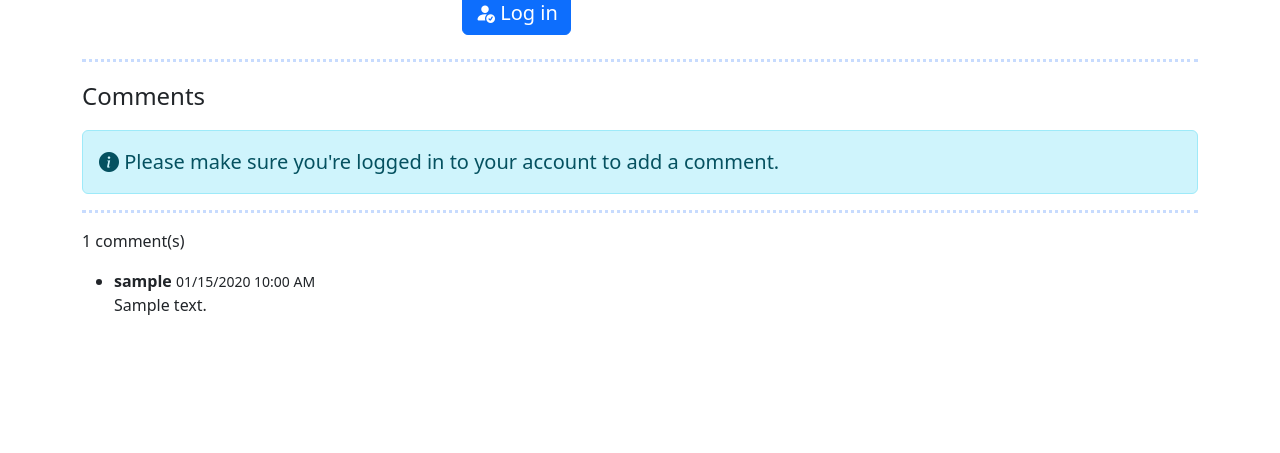
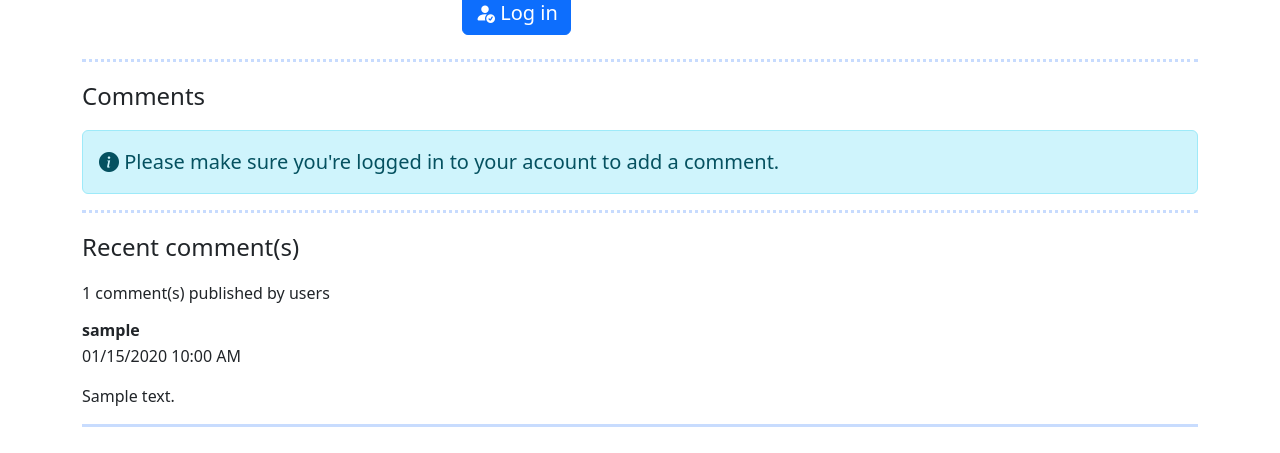
Before and after one commit to dtettarasar/cs50w-pset2, a Django app: page /view-listing/1/ in a window 1280 px wide. Shown: the part 690-1143 px from the top of the page. Before the commit the page ends 1005 px from the top, so only its background shows below. Run offline with Django 3.2, Linux system fonts and the light colour scheme; tables that the repository leaves empty hold one stand-in row (values such as "Sample post"); grey boxes marked "Sample" are stand-in pictures; some libraries are stand-ins or nearby versions.

Commit message:
view listing: update layout for the comments

```diff
--- a/auctions/templates/auctions/view_listing.html
+++ b/auctions/templates/auctions/view_listing.html
@@ -221,17 +221,36 @@
 
             {% if listing_comments %}
 
-                <p> {{ number_of_comments }} comment(s) </p>
+                <p class="fs-4">Recent comment(s)</p>
 
-                <ul>
-                    {% for comment in listing_comments %}
-                        <li>
-                            <strong>{{ comment.creator.username }}</strong>
-                            <small>{{ comment.formatted_date }}</small><br>
+                <p> {{ number_of_comments }} comment(s) published by users </p>
+
+                {% for comment in listing_comments %}
+
+                <div class="d-flex flex-start">
+
+                    <div>
+                        <h6 class="fw-bold mb-1">{{ comment.creator.username }}</h6>
+
+                        <div class="d-flex align-items-center mb-3">
+
+                            <p class="mb-0">
+                                {{ comment.formatted_date }}
+                            </p>
+
+                        </div>
+
+                        <p class="mb-0">
                             {{ comment.content }}
-                        </li>
-                    {% endfor %}
-                </ul>
+                        </p>
+
+                    </div>
+
+                </div>
+
+                <hr class="solid">
+
+                {% endfor %}
 
             {% else %}
 
```
